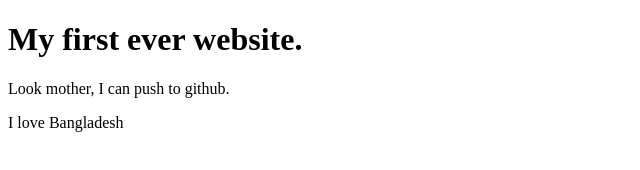
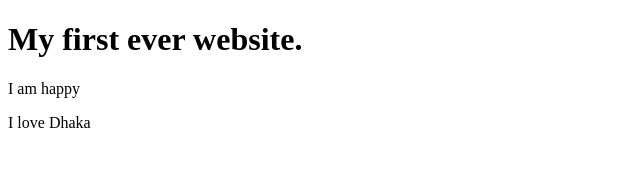
Before and after one commit to nathbadal/my-first-website, a plain HTML site: page index.html in a window 1280 px wide. Shown: the whole page, without its empty margins (0-640 px from the left). Drawn offline with Linux system fonts and the light colour scheme.

Commit message:
change checking

```diff
--- a/index.html
+++ b/index.html
@@ -8,8 +8,8 @@
 </head>
 <body>
     <h1>My first ever website.</h1>
-    <p>Look mother, I can push to github.</p>
-    <p>I love Bangladesh</p>
+    <p>I am happy</p>
+    <p>I love Dhaka</p>
 
 </body>
 </html>
```
